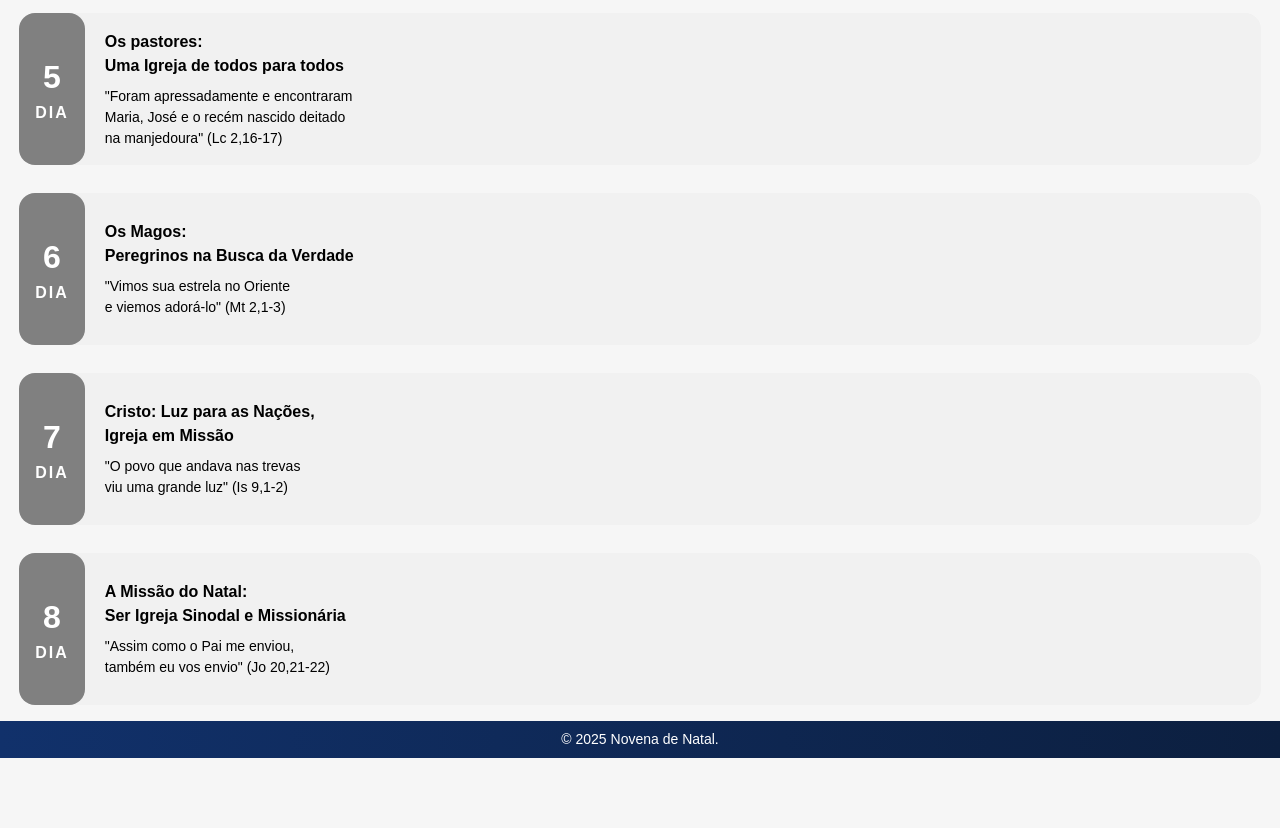
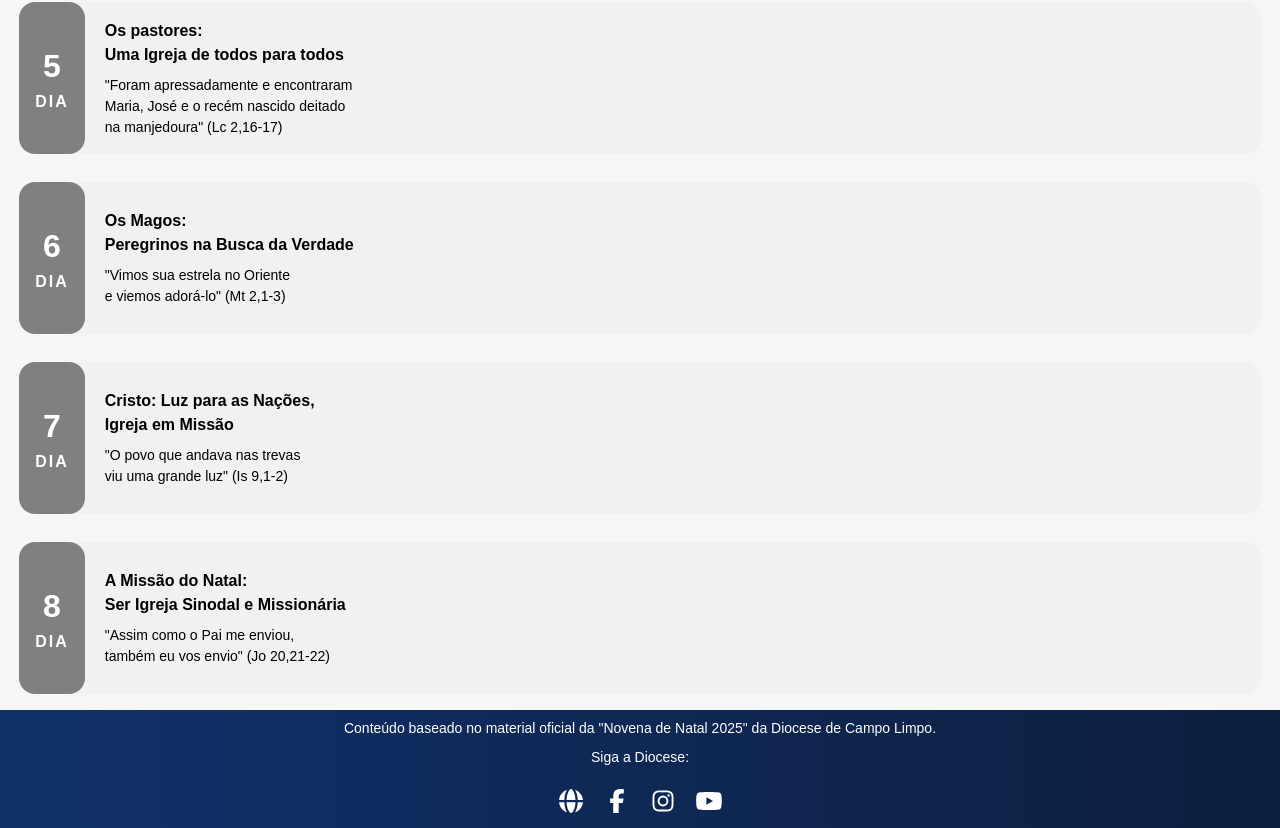
Before and after one commit to esa1715/novena-natal-2025-react, a React (Vite) app: page / in a window 1280 px wide. Shown: the part 910-1738 px from the top of the page. Before the commit the page ends 1668 px from the top, so only its background shows below. Built offline with nearby package versions, Linux system fonts and the light colour scheme.

Commit message:
Adiciona créditos ao footer

```diff
--- a/package.json
+++ b/package.json
@@ -10,6 +10,10 @@
     "preview": "vite preview"
   },
   "dependencies": {
+    "@fortawesome/fontawesome-svg-core": "^7.1.0",
+    "@fortawesome/free-brands-svg-icons": "^7.1.0",
+    "@fortawesome/free-solid-svg-icons": "^7.1.0",
+    "@fortawesome/react-fontawesome": "^3.1.1",
     "react": "^19.2.0",
     "react-dom": "^19.2.0",
     "react-router-dom": "^7.9.6"
--- a/src/layouts/BaseLayout.css
+++ b/src/layouts/BaseLayout.css
@@ -12,7 +12,7 @@ nav {
     position: sticky;
     top: 0;
     z-index: 1000;
-    padding: 0.75%;
+    padding: 0.25rem;
     background: linear-gradient(90deg, #11316B, #0C1F3F);
     color: #FFFFFF;
     box-shadow: 0 4px 10px rgba(8, 26, 58, 0.6);
@@ -35,9 +35,30 @@ main {
 }
 
 footer {
+    display: flex;
+    flex-direction: column;
+    justify-content: center;
+    gap: 0.5rem;
     text-align: center;
-    padding: 0.5rem;
+    padding: 0.5rem 1rem;
     background: linear-gradient(90deg, #11316B, #0C1F3F);
     color: #FFFFFF;
     font-size: 0.875rem;
 }
+
+.social-icons {
+    display: flex;
+    justify-content: center;
+    gap: 1rem;
+    margin-top: 0.5rem;
+}
+
+.social-icons a {
+    font-size: 1.5rem;
+    transition: opacity 0.3s;
+    color: inherit;
+}
+
+.social-icons a:hover {
+    opacity: 0.7;
+}
--- a/src/layouts/BaseLayout.tsx
+++ b/src/layouts/BaseLayout.tsx
@@ -1,5 +1,8 @@
 import type { ReactNode } from "react";
 import "./BaseLayout.css";
+import { FontAwesomeIcon } from '@fortawesome/react-fontawesome';
+import { faFacebookF, faInstagram, faYoutube } from '@fortawesome/free-brands-svg-icons';
+import { faGlobe } from  '@fortawesome/free-solid-svg-icons';
 
 type Props = {
   children: ReactNode;
@@ -19,8 +22,46 @@ export default function BaseLayout({ children }: Props) {
       </main>
 
       <footer>
-        <p>&copy; 2025 Novena de Natal.</p>
-         {/* <a href="https://www.flaticon.com/br/icones-gratis/arvore" title="árvore ícones">Árvore ícones criados por Freepik - Flaticon</a> */}
+        <p>Conteúdo baseado no material oficial da "Novena de Natal 2025" da Diocese de Campo Limpo.</p>
+        <p>Siga a Diocese:</p>
+        <div className="social-icons">
+          <a
+            href="https://dcl.org.br/"
+            target="_blank"
+            rel="noopener noreferrer"
+            aria-label="Site Oficial da Diocese"
+          >
+            <FontAwesomeIcon icon={faGlobe} />
+          </a>
+
+          <a
+            href="https://www.facebook.com/diocesedecampolimpo"
+            target="_blank"
+            rel="noopener noreferrer"
+            aria-label="Facebook da Diocese"
+          >
+            <FontAwesomeIcon icon={faFacebookF} />
+          </a>
+
+          <a
+            href="https://www.instagram.com/diocesedecampolimpo/"
+            target="_blank"
+            rel="noopener noreferrer"
+            aria-label="Instagram da Diocese"
+          >
+            <FontAwesomeIcon icon={faInstagram} />
+          </a>
+
+          <a
+            href="https://www.youtube.com/diocesedecampolimpo"
+            target="_blank"
+            rel="noopener noreferrer"
+            aria-label="YouTube da Diocese"
+          >
+            <FontAwesomeIcon icon={faYoutube} />
+          </a>
+
+        </div>
     </footer>
     </>
   );
```
Also changed, not shown: 1 other file (tests, documents, lock files or other folders).
